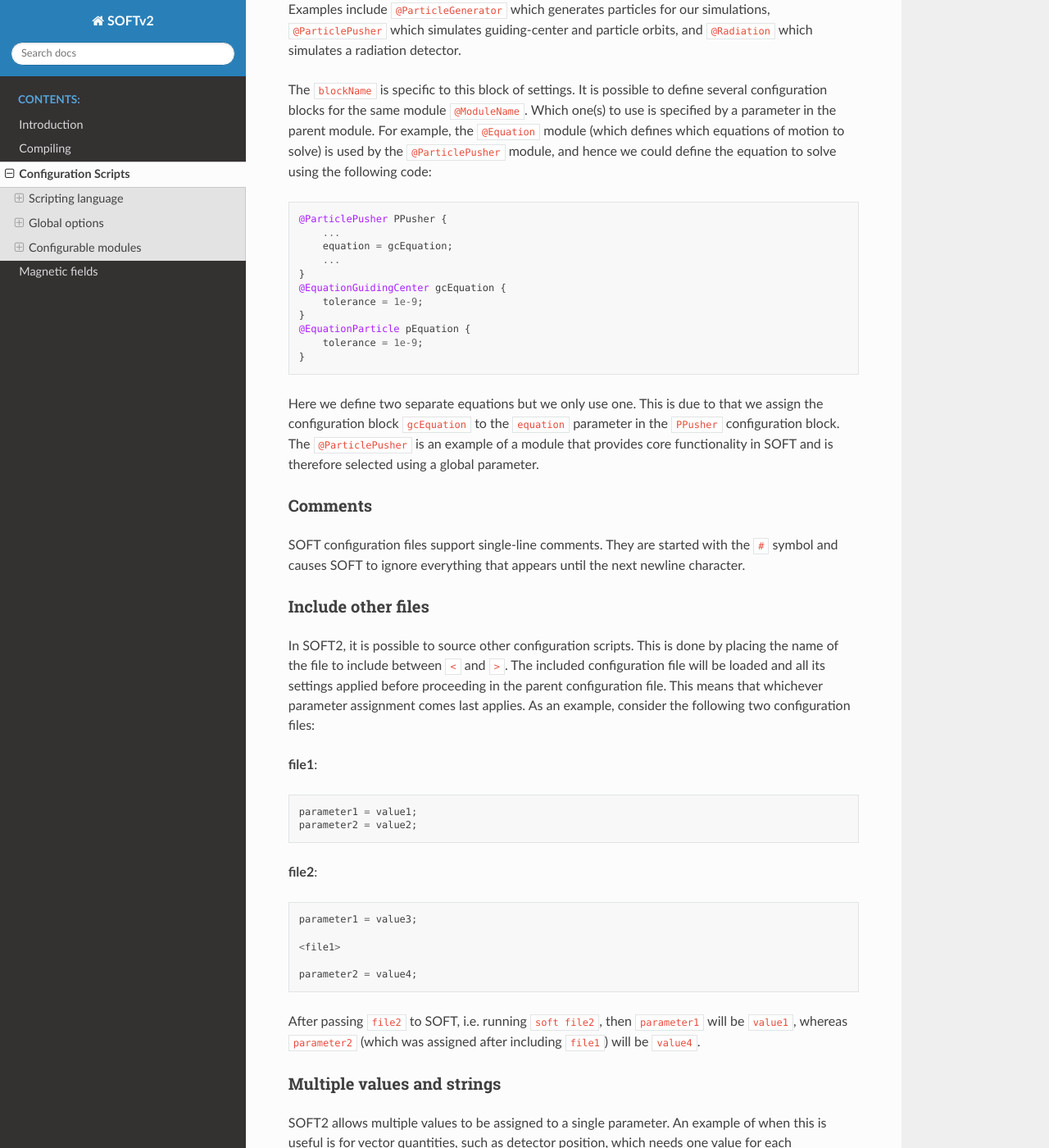
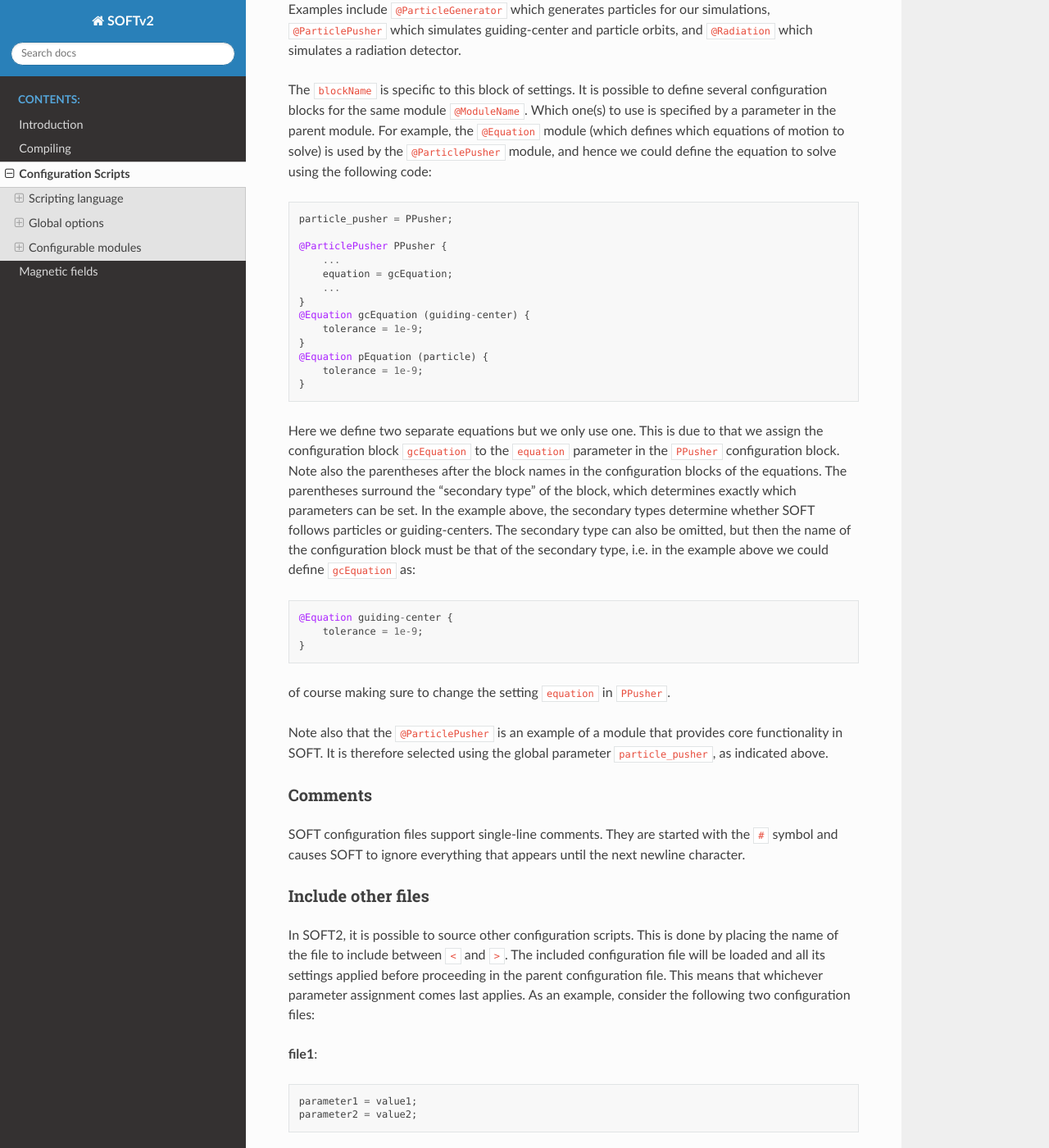
Before and after one commit to hoppe93/SOFT2, a Sphinx documentation site: the page built from doc/sphinx/source/scripts/index.rst, in a window 1280 px wide and 1400 px high, scrolled down 885 px. Shown: the whole window at 82% size. Built offline with Sphinx 7.4.7 and the Read the Docs theme 2.0.0, drawn with Linux system fonts in a browser that asks for light colours; some of the changed text lies outside the part shown.

Commit message:
Extend documentation

```diff
--- /dev/null
+++ b/doc/sphinx/source/scripts/RadiationOutput/Green.rst
@@ -0,0 +1,5 @@
+.. _module-ro-green:
+
+(green)
+*******
+Green's function radiation output.
--- /dev/null
+++ b/doc/sphinx/source/scripts/RadiationOutput/Image.rst
@@ -0,0 +1,5 @@
+.. _module-ro-image:
+
+(image)
+*******
+Image radiation output.
--- /dev/null
+++ b/doc/sphinx/source/scripts/RadiationOutput/Space3D.rst
@@ -0,0 +1,5 @@
+.. _module-ro-space3d:
+
+(space3d)
+*********
+Space3D radiation output.
--- /dev/null
+++ b/doc/sphinx/source/scripts/RadiationOutput/Spectrum.rst
@@ -0,0 +1,5 @@
+.. _module-ro-spectrum:
+
+(spectrum)
+**********
+Spectrum radiation output.
--- /dev/null
+++ b/doc/sphinx/source/scripts/RadiationOutput/Topview.rst
@@ -0,0 +1,5 @@
+.. _module-ro-topview:
+
+(topview)
+*********
+Topview radiation output.
--- a/doc/sphinx/source/scripts/index.rst
+++ b/doc/sphinx/source/scripts/index.rst
@@ -24,7 +24,7 @@ to any specific module, but are rather used by *all* modules.
 
 Module parameters are assigned using the syntax shown below::
 
-   @ModuleName blockName {
+   @ModuleName blockName (secondary-type) {
        parameterName1 = value1;
        ...
    }
@@ -43,23 +43,39 @@ the ``@Equation`` module (which defines which equations of motion to solve) is
 used by the ``@ParticlePusher`` module, and hence we could define the equation
 to solve using the following code::
 
+   particle_pusher = PPusher;
+
    @ParticlePusher PPusher {
        ...
        equation = gcEquation;
        ...
    }
-   @EquationGuidingCenter gcEquation {
+   @Equation gcEquation (guiding-center) {
        tolerance = 1e-9;
    }
-   @EquationParticle pEquation {
+   @Equation pEquation (particle) {
        tolerance = 1e-9;
    }
 
 Here we define two separate equations but we only use one. This is due to that
 we assign the configuration block ``gcEquation`` to the ``equation`` parameter
-in the ``PPusher`` configuration block. The ``@ParticlePusher`` is an example of
-a module that provides core functionality in SOFT and is therefore selected
-using a global parameter.
+in the ``PPusher`` configuration block. Note also the parentheses after the
+block names in the configuration blocks of the equations. The parentheses
+surround the "secondary type" of the block, which determines exactly which
+parameters can be set. In the example above, the secondary types determine
+whether SOFT follows particles or guiding-centers. The secondary type can also
+be omitted, but then the name of the configuration block must be that of the
+secondary type, i.e. in the example above we could define ``gcEquation`` as::
+
+   @Equation guiding-center {
+       tolerance = 1e-9;
+   }
+
+of course making sure to change the setting ``equation`` in ``PPusher``.
+
+Note also that the ``@ParticlePusher`` is an example of a module that provides
+core functionality in SOFT. It is therefore selected using the global parameter
+``particle_pusher``, as indicated above.
 
 Comments
 ********
@@ -158,8 +174,7 @@ Configurable modules
 
    Detector
    DistributionFunction
-   EquationGuidingCenter
-   EquationParticle
+   Equation
    MagneticField
    Orbits
    ParticleGenerator
@@ -174,9 +189,7 @@ Configurable modules
 +---------------------------------+-----------------------------------------------------+
 | :ref:`module-distribution`      | Distribution functions                              |
 +---------------------------------+-----------------------------------------------------+
-| :ref:`module-equation-gc`       | Guiding-center equations of motion                  |
-+---------------------------------+-----------------------------------------------------+
-| :ref:`module-equation-particle` | Particle equations of motion                        |
+| :ref:`module-equation`          | Equations of motion to solve                        |
 +---------------------------------+-----------------------------------------------------+
 | :ref:`module-magneticfield`     | Magnetic field module                               |
 +---------------------------------+-----------------------------------------------------+
```
Also changed, not shown: doc/sphinx/source/scripts/Equation.rst (added, +73 -0 lines), doc/sphinx/source/scripts/EquationGuidingCenter.rst (deleted, +0 -58 lines), doc/sphinx/source/scripts/EquationParticle.rst (deleted, +0 -58 lines), doc/sphinx/source/scripts/Radiation.rst (+39 -0 lines), doc/sphinx/source/scripts/RadiationOutput.rst (+9 -0 lines).
